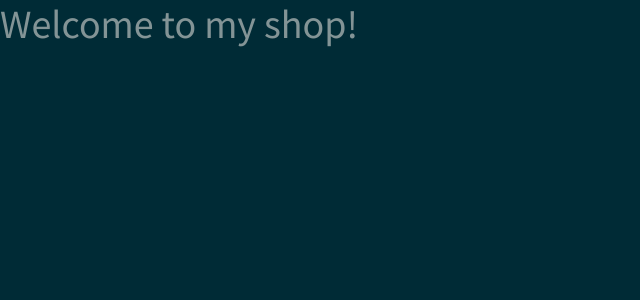
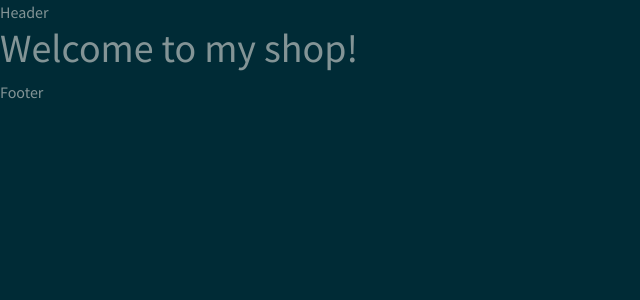
Before and after one commit to taborspaces/my-shop, a React (Create React App) app in the folder frontend/: page / in a window 1280 px wide. Shown: the top 300 px of the page, without its empty margins (0-640 px from the left). Built offline with nearby package versions, Linux system fonts and the light colour scheme.

Commit message:
manually added footer and header components

```diff
--- a/frontend/src/App.js
+++ b/frontend/src/App.js
@@ -1,7 +1,12 @@
+import Footer from "./components/footer";
+import Header from "./components/header";
+
 const App = () => {
  return (
   <>
+    <Header />
     <h1>Welcome to my shop!</h1>
+    <Footer />
   </>
  );
  }
--- /dev/null
+++ b/frontend/src/components/Footer.js
@@ -0,0 +1,9 @@
+import React from 'react'
+
+const Footer = () => {
+  return (
+    <div>Footer</div>
+  )
+}
+
+export default Footer
--- /dev/null
+++ b/frontend/src/components/Header.js
@@ -0,0 +1,9 @@
+import React from 'react'
+
+const Header = () => {
+  return (
+    <div>Header</div>
+  )
+}
+
+export default Header
```
